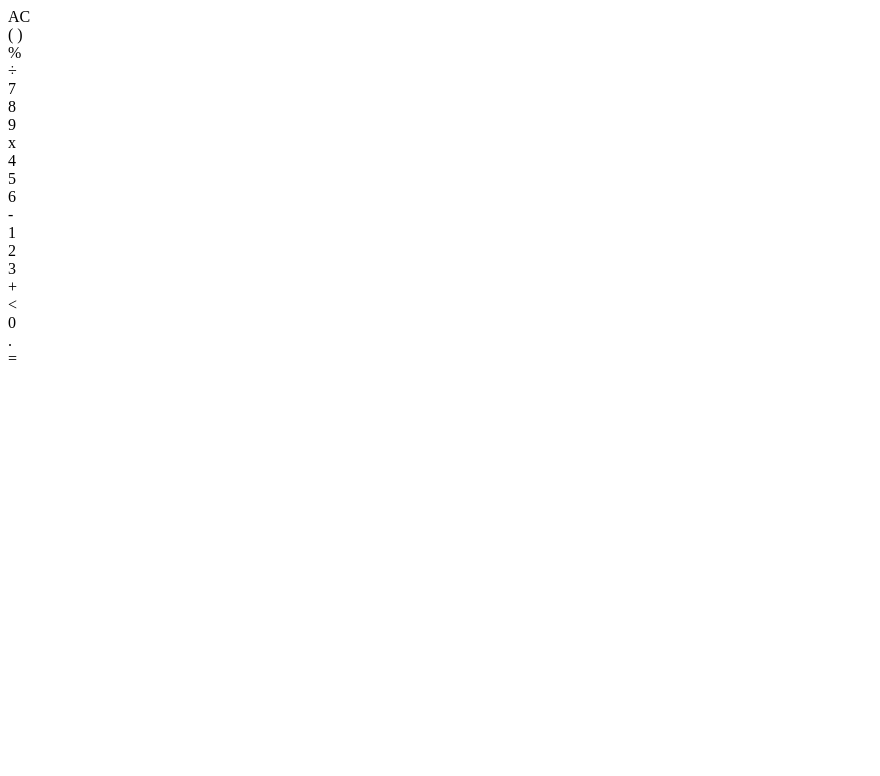
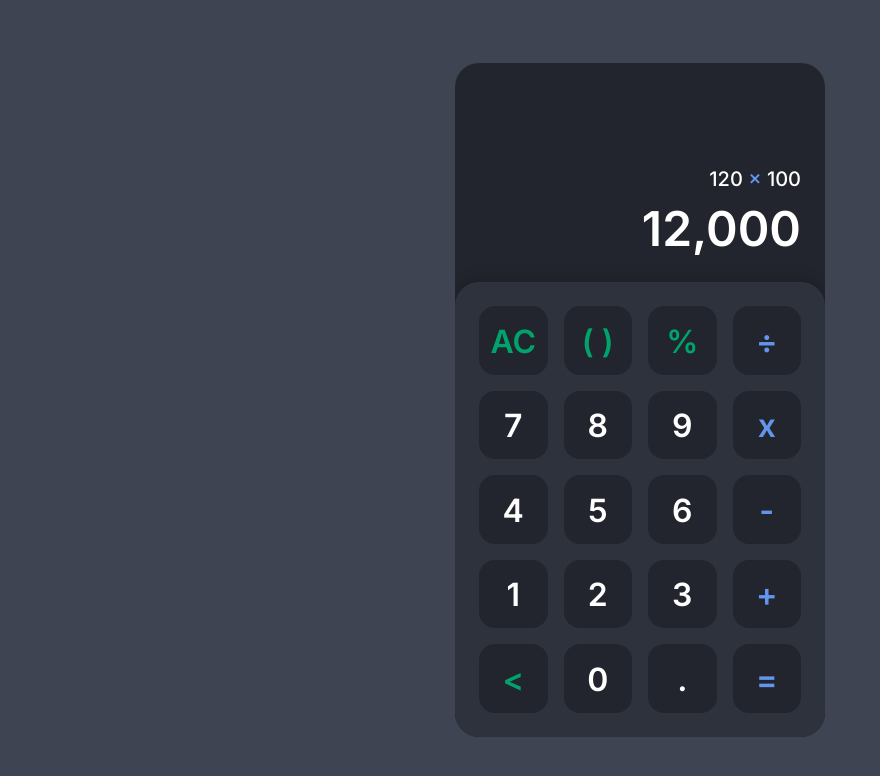
Before and after one commit to maxmruiz/calculator-app, a plain HTML site: page index.html in a window 1280 px wide. Shown: the whole page, without its empty margins (0-880 px from the left). Drawn offline with Linux system fonts and the light colour scheme.

Commit message:
CSS styling/additional HTML changes

```diff
--- a/index.html
+++ b/index.html
@@ -14,29 +14,28 @@
 
             <div class="calculator">
 
+                <div class="display">
                     <div class="content">
-
-                    <div class="input"></div>
-                    <div class="output"></div>
-
+                        <div class="input">120 <span class="operator">x</span> 100</div>
+                        <div class="output">12,000</div>
                     </div>
-
                 </div>
 
                 <div class="keys">
 
-                <div data-key="clear" class="key-action">
+                    <div data-key="clear" class="key action">
                         <span>AC</span>
                     </div>
 
-              <div data-key="brackets" class="key-action">
+                    <div data-key="brackets" class="key action">
                         <span>( )</span>
+                    </div>
 
-                <div data-key="%" class="key-action">
+                    <div data-key="%" class="key action">
                         <span>%</span>
                     </div>
 
-                <div data-key="/" class="key-operator">
+                    <div data-key="/" class="key operator">
                         <span>÷</span>
                     </div>
 
@@ -52,7 +51,7 @@
                         <span>9</span>
                     </div>
 
-                <div data-key="*" class="key-operator">
+                    <div data-key="*" class="key operator">
                         <span>x</span>
                     </div>
 
@@ -68,7 +67,7 @@
                         <span>6</span>
                     </div>
 
-                <div data-key="-" class="key-operator">
+                    <div data-key="-" class="key operator">
                         <span>-</span>
                     </div>
 
@@ -84,11 +83,11 @@
                         <span>3</span>
                     </div>
 
-                <div data-key="+" class="key-operator">
+                    <div data-key="+" class="key operator">
                         <span>+</span>
                     </div>
 
-                <div data-key="backspace" class="key-action">
+                    <div data-key="backspace" class="key action">
                         <span>&lt;</span>
                     </div>
 
@@ -100,16 +99,14 @@
                         <span>.</span>
                     </div>
 
-                <div data-key="=" class="key-operator">
+                    <div data-key="=" class="key operator">
                         <span>=</span>
+                    </div>
                 </div>
 
             </div>
 
         </div>
-
-        </div>
-
         <script src="script.js" async defer></script>
     </body>
 </html>
--- a/style.css
+++ b/style.css
@@ -0,0 +1,115 @@
+@import url('https://fonts.googleapis.com/css2?family=Inter:wght@500;600&display=swap');
+
+* {
+    margin: 0;
+    padding: 0;
+    box-sizing: border-box;
+    font-family: 'Inter', sans-serif;
+}
+
+:root {
+    --dark: #3f4452;
+    --darker: #2e323d;
+    --darkest: #22252D;
+    --white: #fff;
+    --green: #00A36C;
+    --blue: #6495ED;
+}
+
+.app {
+    display: flex;
+    justify-content: center;
+    align-items: center;
+    background-color: var(--dark);
+    height: 100vh;
+}
+
+.calculator {
+    background-color: var(--darkest);
+    width: 100%;
+    max-width: 370px;
+    min-height: 650px;
+    display: flex;
+    flex-direction: column;
+    border-radius: 1.5rem;
+    overflow: hidden;
+}
+
+.display {
+    min-width: 200px;
+    margin-top: 80px;
+    padding: 1.5rem;
+    display: flex;
+    justify-content: flex-end;
+    align-items: flex-end;
+    color: var(--white);
+    text-align: right;
+    flex: 1 1 0%;
+}
+
+.display .input {
+    font-size: 1.25rem;
+    margin-bottom: 0.5rem;
+}
+
+.display .output {
+    font-size: 3rem;
+    font-weight: 700;
+    width: 100%;
+    max-width: 100%;
+    overflow: auto;
+}
+
+.display .operator {
+    color: var(--blue);
+}
+
+.display .brackets,
+.display .percent {
+    color: var(--green);
+}
+
+.keys {
+    background-color: var(--darker);
+    padding: 1.5rem;
+    border-radius: 1.5rem 1.5rem 0 0;
+    display: grid;
+    grid-template-columns: repeat(4, 1fr);
+    grid-template-rows: repeat(5, 1fr);
+    grid-gap: 1rem;
+    box-shadow: 0px -2px 16px rgba(0, 0, 0, 0.2);
+}
+
+.keys .key {
+    position: relative;
+    cursor: pointer;
+    display: block;
+    height: 0;
+    padding-top: 100%;
+    background-color: var(--darkest);
+    border-radius: 1rem;
+    transition: transform 0.2s ease;
+    user-select: none;
+}
+
+.keys .key span {
+    position: absolute;
+    top: 50%;
+    left: 50%;
+    transform: translate(-50%, -50%);
+    font-size: 2rem;
+    font-weight: 700;
+    color: var(--white);
+}
+
+.keys .key:hover {
+    transform: scale(1.05);
+}
+
+.keys .key.operator span{
+    color: var(--blue);
+}
+
+.keys .key.action span{
+    color: var(--green);
+}
```
Lines whose indentation alone changed are shown as unchanged.
